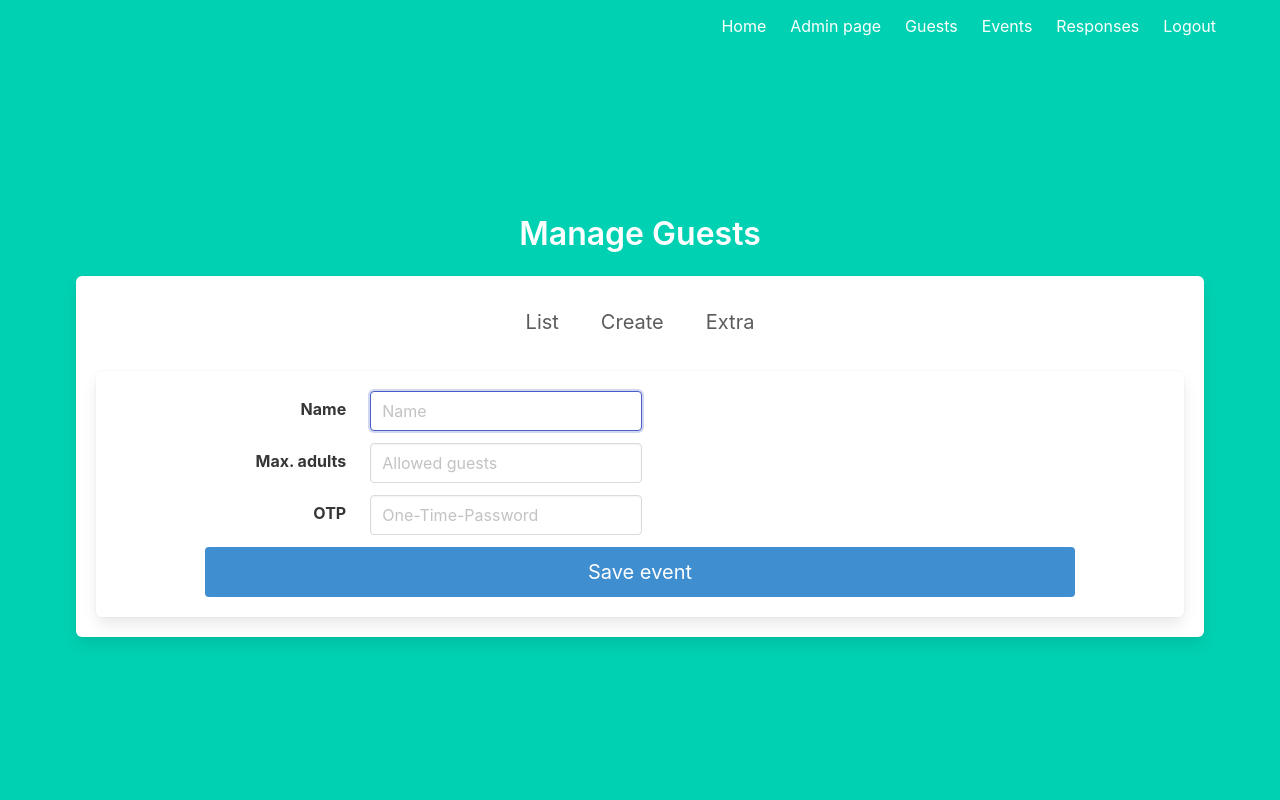
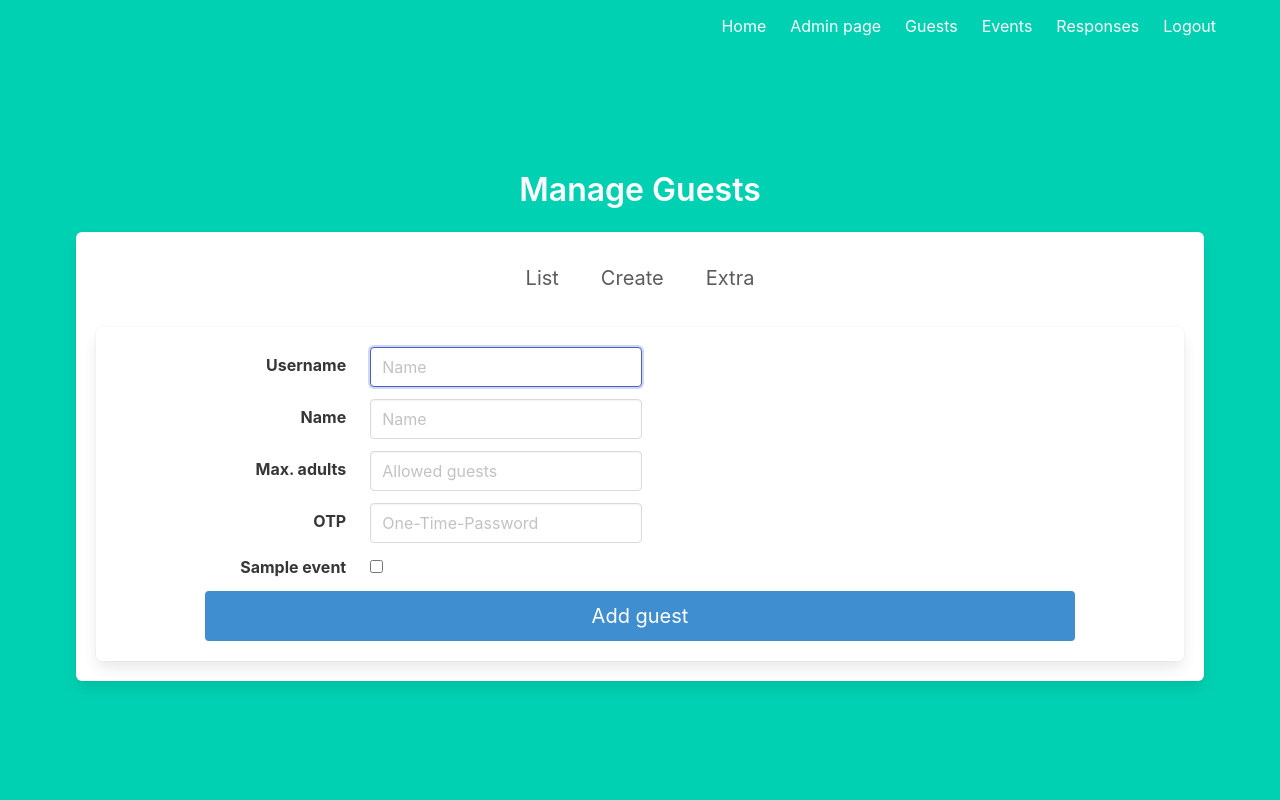
Before and after one commit to Carsopre/mistela-flask, a Flask app: page /admin/guests/add in a window 1280 px wide. Run offline with Flask 3, Linux system fonts and the light colour scheme; a user stored in the database is signed in; tables that the repository leaves empty hold one stand-in row (values such as "Sample post"); some libraries are stand-ins or nearby versions.

Commit message:
feat(admin/guests): We can now do full CRUD operations on Guests (users without admin rights)

```diff
--- a/mistelaflask/templates/admin/guests/admin_guest_form.html
+++ b/mistelaflask/templates/admin/guests/admin_guest_form.html
@@ -1,11 +1,21 @@
-{% macro guest_form(guest_name, max_adults, otp) %}
+{% macro guest_form(guest, invitations) %}
+<div class="field is-horizontal">
+    <div class="field-label is-normal">
+        <label class="label">Username</label>
+    </div>
+    <div class="field-body">
+        <div class="control">
+            <input value="{{guest.username if guest.username else ''}}" class="input" type="text" name="username" placeholder="Name" autofocus="">
+        </div>
+    </div>
+</div>
 <div class="field is-horizontal">
     <div class="field-label is-normal">
         <label class="label">Name</label>
     </div>
     <div class="field-body">
         <div class="control">
-            <input value="{{guest_name}}" class="input" type="text" name="name" placeholder="Name" autofocus="">
+            <input value="{{guest.name if guest.name else ''}}" class="input" type="text" name="name" placeholder="Name" autofocus="">
         </div>
     </div>
 </div>
@@ -15,7 +25,7 @@
     </div>
     <div class="field-body">
         <div class="control">
-            <input value="{{max_adults}}" class="input" type="number" name="max_adults" placeholder="Allowed guests">
+            <input value="{{guest.max_adults}}" class="input" type="number" name="max_adults" placeholder="Allowed guests">
         </div>
     </div>
 </div>
@@ -25,17 +35,22 @@
     </div>
     <div class="field-body">
         <div class="control">
-            <input value="{{max_adults}}" class="input" type="text" name="otp" placeholder="One-Time-Password">
+            <input value="{{guest.otp if guest.otp else ''}}" class="input" type="text" name="otp" placeholder="One-Time-Password">
         </div>
     </div>
 </div>
-{% for event in events %}
+{% for _event, _is_invited in invitations %}
 <div class="field is-horizontal">
-    <div class="field-label is-normal">
-        <label class="checkbox">
-        <input type="checkbox" name="event_{{ event.id }}">
-        {{event.name}}
-    </label>
+    <div class="field-label">
+        <label class="label">
+            {{_event.name | capitalize}}
+        </label>
+    </div>
+    <div class="field-body">
+        <div class="control">
+            <input type="checkbox" name="event_{{ _event.name }}"  {% if _is_invited %}checked{% endif %}>
+        </div>
+    </div>
 </div>
 {% endfor %}
 {% endmacro %}
--- a/mistelaflask/templates/admin/guests/admin_guests_add.html
+++ b/mistelaflask/templates/admin/guests/admin_guests_add.html
@@ -3,7 +3,7 @@
 {% block guest_content %}
     <form method="POST" action="/admin/guests/add">
         {% from 'admin/guests/admin_guest_form.html' import guest_form %}
-        {{ guest_form() }}
-        <button class="button is-block is-info is-medium is-fullwidth">Save event</button>
+        {{ guest_form(guest, invitations) }}
+        <button class="button is-block is-info is-medium is-fullwidth">Add guest</button>
     </form>
 {% endblock %}
--- a/mistelaflask/templates/admin/guests/admin_guests_detail.html
+++ b/mistelaflask/templates/admin/guests/admin_guests_detail.html
@@ -3,7 +3,7 @@
 {% block guest_content %}
     <form method="POST" action="/admin/guests/detail/{{guest.id}}">
         {% from 'admin/guests/admin_guest_form.html' import guest_form %}
-        {{ guest_form(guest.name, guest.max_adults, guest.otp) }}
-        <button class="button is-block is-info is-medium is-fullwidth">Update event</button>
+        {{ guest_form(guest, invitations) }}
+        <button class="button is-block is-info is-medium is-fullwidth">Update guest</button>
     </form>
 {% endblock %}
--- a/mistelaflask/views/admin_view_guests.py
+++ b/mistelaflask/views/admin_view_guests.py
@@ -2,7 +2,6 @@ from __future__ import annotations
 
 from flask import Blueprint, flash, redirect, render_template, request, url_for
 from flask_login import current_user, login_required
-from werkzeug.security import generate_password_hash
 
 from mistelaflask import db, models
 from mistelaflask.views.admin_view_protocol import AdminViewProtocol
@@ -70,9 +69,17 @@ class AdminViewGuests(AdminViewProtocol):
         if not current_user.admin:
             return redirect(url_for("index"))
         _guest = models.User.query.filter_by(id=guest_id).first()
+        _events = models.Event.query.all()
+        _invitations = []
+        for _event in _events:
+            _is_invited = db.session.query(
+                models.UserEventInvitation.query.filter_by(
+                    guest=_guest, event=_event
+                ).exists()
+            ).scalar()
+            _invitations.append((_event, _is_invited))
         return self._render_guests_template(
-            "admin_guests_detail.html",
-            event=_guest,
+            "admin_guests_detail.html", guest=_guest, invitations=_invitations
         )
 
     @login_required
@@ -86,35 +93,26 @@ class AdminViewGuests(AdminViewProtocol):
         flash(f"User {_name} has been removed.", category="danger")
         return redirect(url_for("admin.guests_list"))
 
-    @login_required
-    def _create_view(self):
-        if not current_user.admin:
-            return redirect(url_for("index"))
-        name = request.form.get("name")
-        password = request.form.get("password")
-        max_adults = request.form.get("max_adults")
-        _user = models.User.query.filter_by(name=name).first()
-        if _user:
-            flash("A user with this name already exists.")
-            return redirect(url_for("mistela_admin.guests"))
-        _new_user = models.User(
-            name=name,
-            max_adults=max_adults,
-            password=generate_password_hash(password, method="sha256"),
-        )
-        db.session.add(_new_user)
-        db.session.commit()
-        _user_invitation = models.UserEventInvitation(guest=_new_user.id)
-        db.session.add(_user_invitation)
-        db.session.commit()
+    def _set_guest_values(self, guest: models.User):
+        guest.username = request.form.get("username")
+        guest.name = request.form.get("name")
+        guest.max_adults = request.form.get("max_adults", 2)
+        guest.otp = request.form.get("otp")
+        return guest
+
+    def _set_guest_invitations(self, guest: models.User):
         for _event in models.Event.query.all():
-            if request.form.get(f"event_{_event.id}", type=bool, default=False):
-                _new_invitation = models.UserEventInvitation(
-                    guest=_new_user, event=_event
-                )
-                db.session.add(_new_invitation)
-                db.session.commit()
-        return redirect(url_for("mistela_admin.guests"))
+            _form_value = True if request.form.get(f"event_{_event.name}") else False
+            _exists = models.UserEventInvitation.query.filter_by(
+                event=_event, guest=guest
+            ).first()
+            if _form_value and not _exists:
+                db.session.add(models.UserEventInvitation(guest=guest, event=_event))
+            elif not _form_value and _exists:
+                models.UserEventInvitation.query.filter_by(
+                    event=_event, guest=guest
+                ).delete()
+            db.session.commit()
 
     @login_required
     def _update_view(self, guest_id: int):
@@ -125,9 +123,10 @@ class AdminViewGuests(AdminViewProtocol):
             flash("Guest not found.", category="danger")
             return redirect(url_for("admin.guests_list"))
 
-        _guest.name = request.form.get("name")
-        _guest.description = request.form.get("description")
+        self._set_guest_values(_guest)
         db.session.commit()
+        self._set_guest_invitations(_guest)
+
         flash(f"Guest '{_guest.id}' updated", category="info")
         return redirect(url_for("admin.guests_list"))
 
@@ -135,21 +134,27 @@ class AdminViewGuests(AdminViewProtocol):
     def _add_view(self):
         if not current_user.admin:
             return redirect(url_for("index"))
-        return self._render_guests_template("admin_guests_add.html")
+
+        _invitations = []
+        for _event in models.Event.query.all():
+            _invitations.append((_event, False))
+        return self._render_guests_template(
+            "admin_guests_add.html", guest=models.User(), invitations=_invitations
+        )
 
     @login_required
     def _create_view(self):
         if not current_user.admin:
             return redirect(url_for("index"))
-        name = request.form.get("name")
-        description = request.form.get("description")
 
-        _guest = models.User.query.filter_by(name=name).first()
-        if _guest:
+        _new_guest = models.User()
+        self._set_guest_values(_new_guest)
+        if models.User.query.filter_by(username=_new_guest.username).first():
             flash("A guest with this name already exists.", category="danger")
-            return redirect(url_for("guests_create"))
-        _new_guest = models.User(name=name, description=description)
+            return redirect(url_for("admin.guests_add", guest=_new_guest))
         db.session.add(_new_guest)
         db.session.commit()
-        flash(f"Added guest '{name}'.", category="success")
+        self._set_guest_invitations(_new_guest)
+
+        flash(f"Added guest '{_new_guest.username}'.", category="success")
         return redirect(url_for("admin.guests_list"))
```
Also changed, not shown: mistelaflask/templates/admin/guests/admin_guests_list.html (+2 -10 lines).
